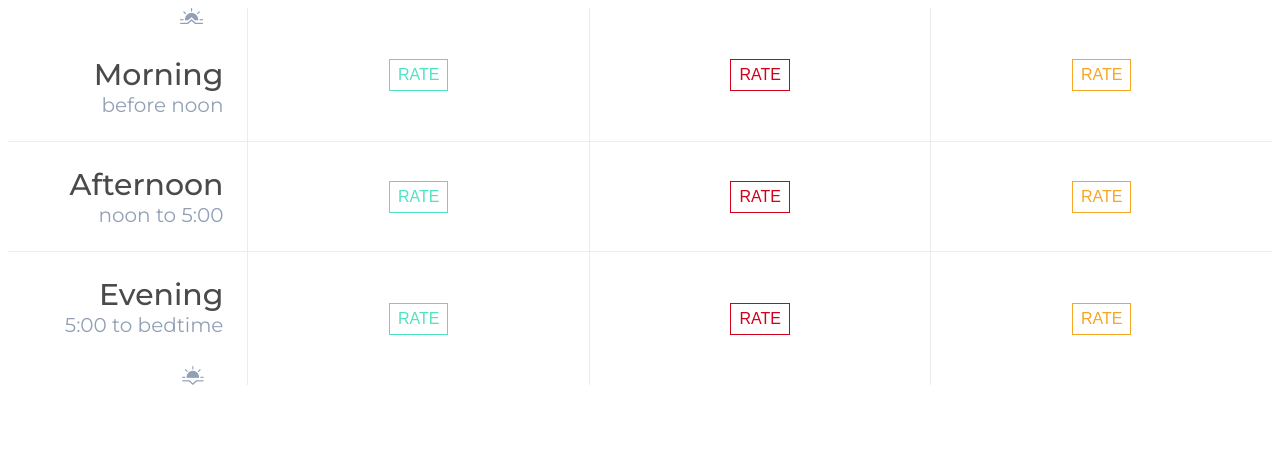
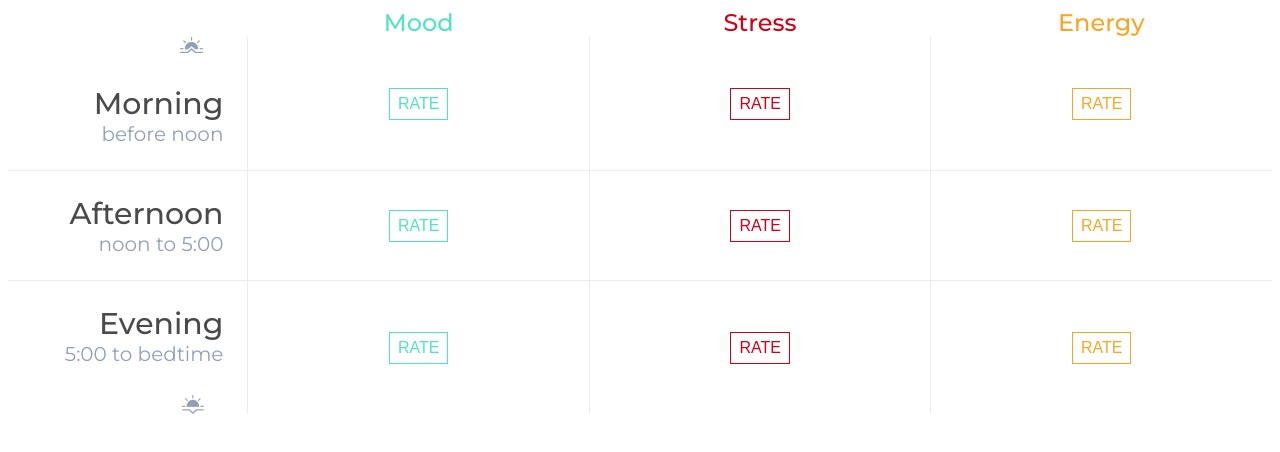
Before and after one commit to markneub/ema-prototype, a Vue app: page /#/ in a window 1280 px wide. Shown: the top 452 px of the page. Built offline with nearby package versions, Linux system fonts and the light colour scheme.

Commit message:
Add measure headings to entry dashboard

```diff
--- a/src/components/EntryDashboard.vue
+++ b/src/components/EntryDashboard.vue
@@ -1,5 +1,10 @@
 <template>
   <div id="entry-dashboard">
+    <div class="heading">
+      <div class="mood">Mood</div>
+      <div class="stress">Stress</div>
+      <div class="energy">Energy</div>
+    </div>
     <div class="row">
       <div class="period morning">
         <div class="pad">
@@ -49,6 +54,20 @@ export default {
   margin: 0 auto;
 }
 
+.heading {
+  display: flex;
+  padding-left: 240px;
+  div {
+    font-weight: 500;
+    font-size: 24px;
+    text-align: center;
+    width: calc(100% / 3);
+    &.mood { color: $mood; }
+    &.stress { color: $stress; }
+    &.energy { color: $energy; }
+  }
+}
+
 .row {
   display: flex;
   border-bottom: $grid_style;
```
